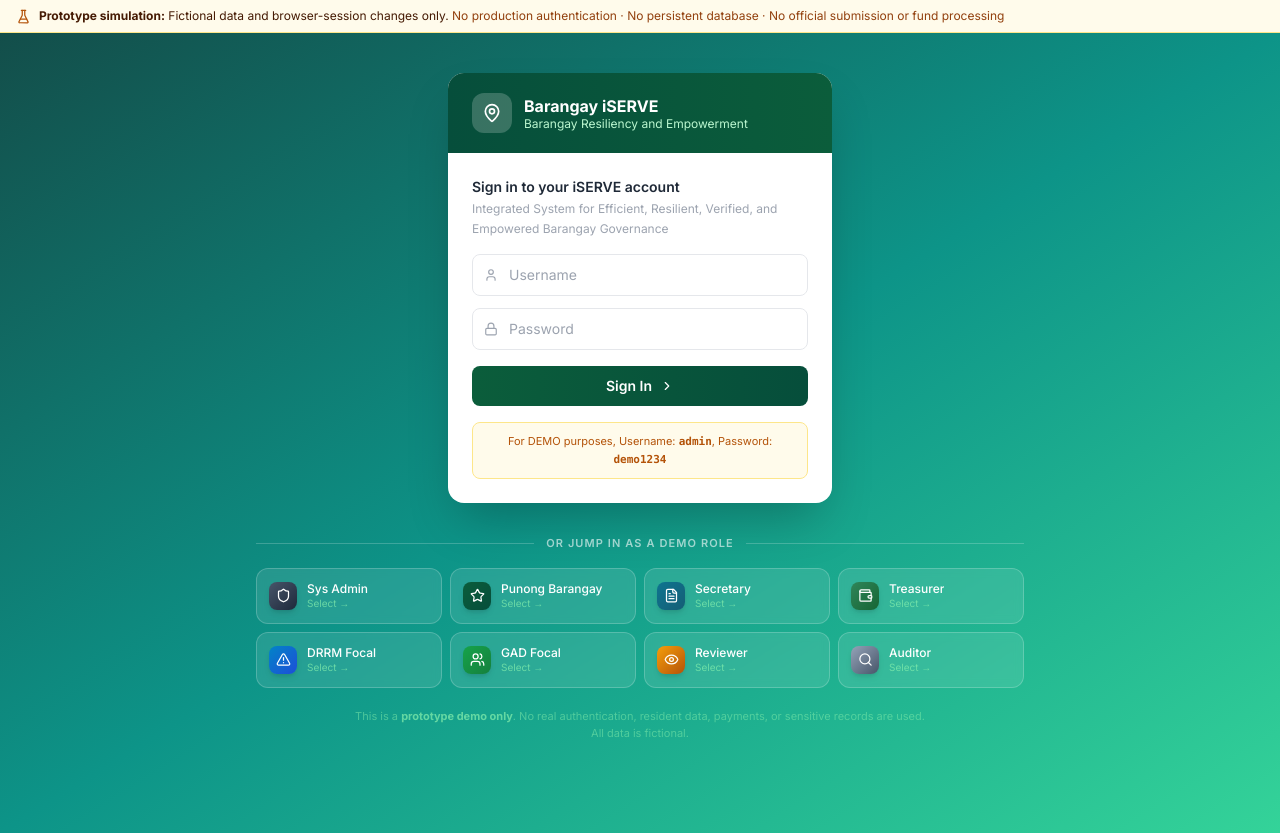
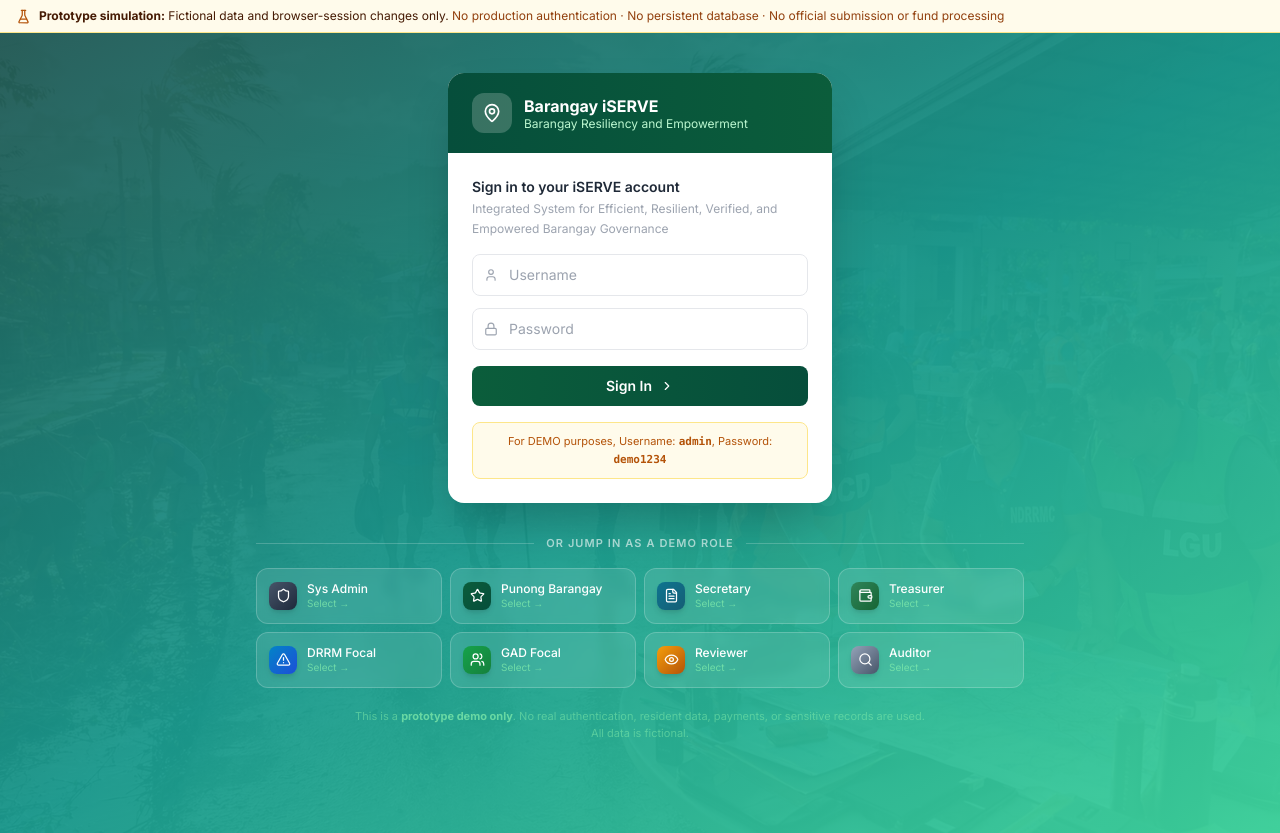
Before and after one commit to dandomser-hub/bgy-iserve-cgpt-blt, a React (Vite) app: page /login-demo in a window 1280 px wide. Built offline with nearby package versions, Linux system fonts and the light colour scheme.

Commit message:
Use resilient community landing background

```diff
--- a/src/modules/auth/RoleSelectorPage.tsx
+++ b/src/modules/auth/RoleSelectorPage.tsx
@@ -51,10 +51,17 @@ export function RoleSelectorPage() {
   }
 
   return (
-    <div className="min-h-screen bg-gradient-to-br from-teal-900 via-teal-600 to-emerald-400 flex flex-col items-center justify-start py-10 px-4">
+    <div className="relative min-h-screen overflow-hidden flex flex-col items-center justify-start py-10 px-4">
+      <img
+        src="/resources/barangay-iserve-resilient-community-hero-v1.webp"
+        alt=""
+        aria-hidden="true"
+        className="absolute inset-0 h-full w-full object-cover opacity-50"
+      />
+      <div className="absolute inset-0 bg-gradient-to-br from-teal-900 via-teal-600 to-emerald-400 opacity-90" />
 
       {/* ── Login Card ── */}
-      <div className="w-full max-w-sm bg-white rounded-2xl shadow-2xl overflow-hidden">
+      <div className="relative z-10 w-full max-w-sm bg-white rounded-2xl shadow-2xl overflow-hidden">
         {/* Card header strip */}
         <div className="bg-gradient-to-r from-forest-dark to-forest px-6 py-5 flex items-center gap-3">
           <div className="w-10 h-10 bg-white/20 rounded-xl flex items-center justify-center flex-shrink-0">
@@ -122,7 +129,7 @@ export function RoleSelectorPage() {
       </div>
 
       {/* ── Quick Demo Role Picker ── */}
-      <div className="w-full max-w-3xl mt-8">
+      <div className="relative z-10 w-full max-w-3xl mt-8">
         <div className="flex items-center gap-3 mb-4">
           <div className="flex-1 h-px bg-white/20" />
           <p className="text-white/60 text-[11px] font-semibold uppercase tracking-widest whitespace-nowrap">
```
Also changed, not shown: public/resources/barangay-iserve-resilient-community-hero-v1.webp (added).
